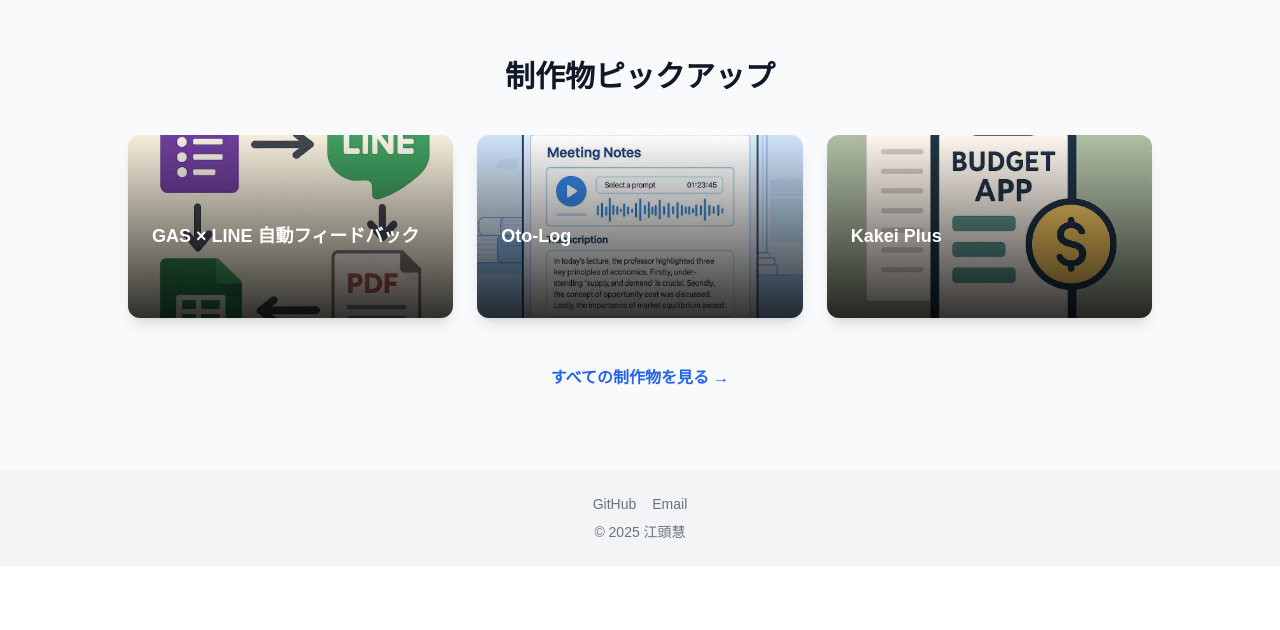
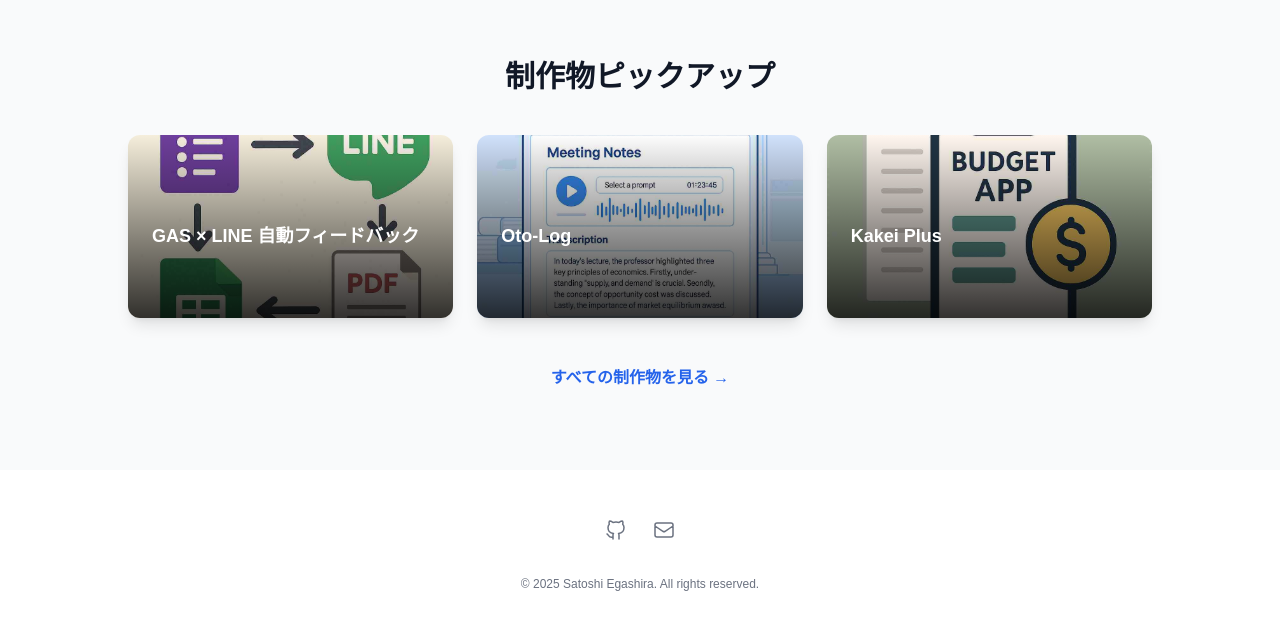
Before and after one commit to Jagashira/Jagashira.github.io, a Next.js app: page / in a window 1280 px wide. Shown: the part 1389-2019 px from the top of the page. Before the commit the page ends 1955 px from the top, so only its background shows below. Built offline with nearby package versions, Linux system fonts and the light colour scheme.

Commit message:
feat(Footerのアクセシビリティ考慮)

```diff
--- a/components/ui/Footer.tsx
+++ b/components/ui/Footer.tsx
@@ -1,18 +1,58 @@
-// components/Footer.tsx
-export default function Footer() {
+const Footer = () => {
   return (
-    <footer className="bg-gray-100 text-center py-6 text-sm text-gray-500">
-      <div className="space-x-4">
+    <footer className="bg-white dark:bg-black">
+      <div className="mx-auto max-w-7xl overflow-hidden px-6 py-12 lg:px-8">
+        <div className="flex justify-center space-x-6">
           <a
             href="https://github.com/Jagashira"
             target="_blank"
             rel="noopener noreferrer"
+            className="text-gray-500 hover:text-gray-800 dark:text-gray-400 dark:hover:text-white transition"
           >
-          GitHub
+            <span className="sr-only">GitHub</span>
+            <svg
+              className="h-6 w-6"
+              fill="none"
+              viewBox="0 0 24 24"
+              strokeWidth="1.5"
+              stroke="currentColor"
+              aria-hidden="true"
+            >
+              <path
+                strokeLinecap="round"
+                strokeLinejoin="round"
+                d="M9 19c-4.3 1.4 -4.3-2.5 -6-3m12 5v-3.5c0 -1 .1 -1.4 -.5 -2c2.8 -.3 5.5 -1.4 5.5 -6a4.6 4.6 0 0 0 -1.3 -3.2a4.2 4.2 0 0 0 -.1 -3.2s-1.1 -.3 -3.5 1.3a12.3 12.3 0 0 0 -6.2 0c-2.4 -1.6 -3.5 -1.3 -3.5 -1.3a4.2 4.2 0 0 0 -.1 3.2a4.6 4.6 0 0 0 -1.3 3.2c0 4.6 2.7 5.7 5.5 6c-.6 .6 -.6 1.2 -.5 2v3.5"
+              />
+            </svg>
           </a>
-        <a href="mailto:pyprogjas.3104@gmail.com">Email</a>
+
+          <a
+            href="mailto:pyprogjas.3104@gmail.com"
+            className="text-gray-500 hover:text-gray-800 dark:text-gray-400 dark:hover:text-white transition"
+          >
+            <span className="sr-only">Email</span>
+            <svg
+              className="h-6 w-6"
+              fill="none"
+              viewBox="0 0 24 24"
+              strokeWidth="1.5"
+              stroke="currentColor"
+              aria-hidden="true"
+            >
+              <path
+                strokeLinecap="round"
+                strokeLinejoin="round"
+                d="M3 8l7.89 5.26a2 2 0 0 0 2.22 0L21 8M5 19h14a2 2 0 0 0 2-2V7a2 2 0 0 0-2-2H5a2 2 0 0 0-2 2v10a2 2 0 0 0 2 2z"
+              />
+            </svg>
+          </a>
         </div>
-      <div className="mt-2">&copy; 2025 江頭慧</div>
+        <p className="mt-8 text-center text-xs leading-5 text-gray-500 dark:text-gray-400">
+          © {new Date().getFullYear()} Satoshi Egashira. All rights reserved.
+        </p>
+      </div>
     </footer>
   );
-}
+};
+
+export default Footer; // 必要に応じてエクスポート
```
Also changed, not shown: 1 other file (tests, documents, lock files or other folders). Lines whose indentation alone changed are shown as unchanged.
